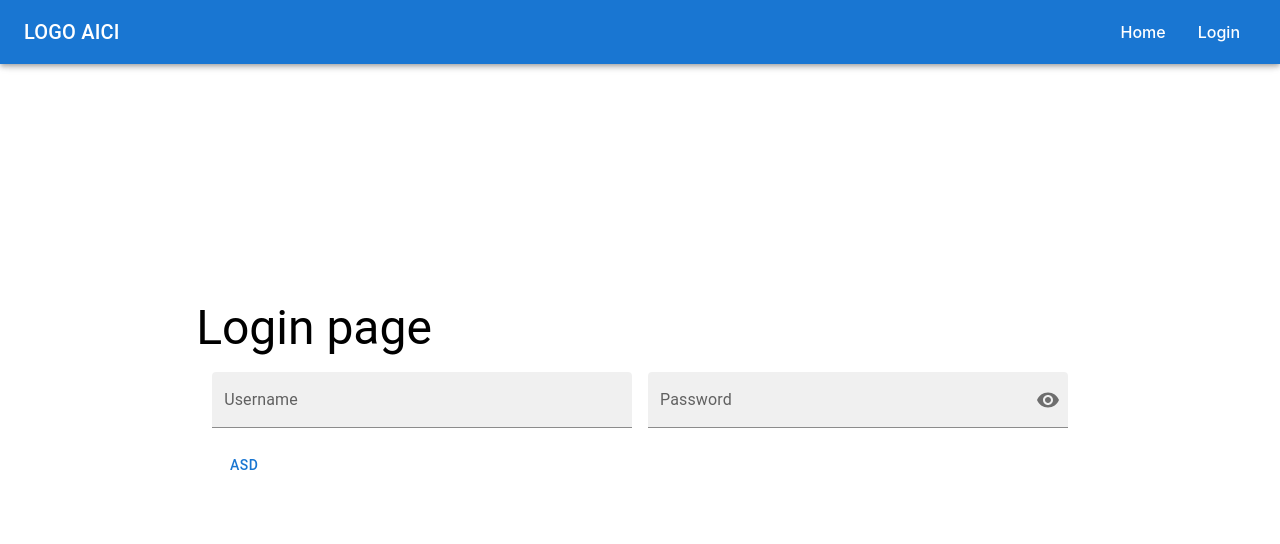
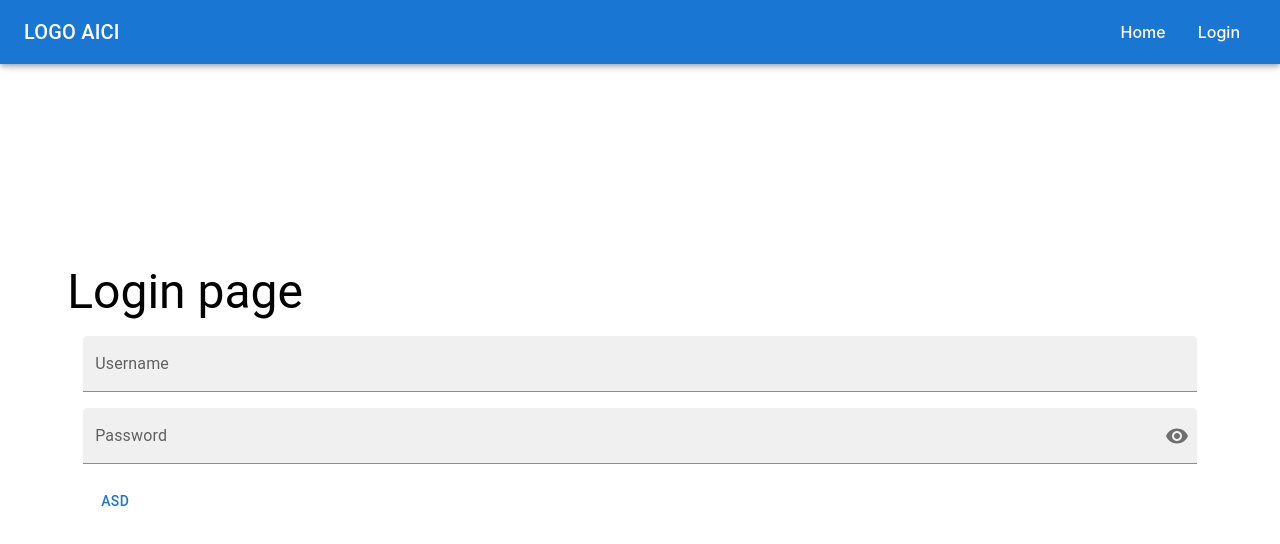
Before and after one commit to iCooKie123/catalog-online, a React (Vite) app: page /login in a window 1280 px wide. Shown: the top 544 px of the page. Built offline with nearby package versions, Linux system fonts and the light colour scheme.

Commit message:
Update index.css and Login.tsx

```diff
--- a/src/index.css
+++ b/src/index.css
@@ -2,7 +2,6 @@
 	font-family: Inter, system-ui, Avenir, Helvetica, Arial, sans-serif;
 	line-height: 1.5;
 	font-weight: 400;
-
 	color-scheme: light dark;
 	color: rgba(255, 255, 255, 0.87);
 	background-color: #242424;
@@ -66,3 +65,10 @@ button:focus-visible {
 		background-color: #f9f9f9;
 	}
 }
+
+#root {
+	width: 97%;
+	display: flex;
+	align-items: center;
+	justify-content: center;
+}
--- a/src/pages/login-page/Login.tsx
+++ b/src/pages/login-page/Login.tsx
@@ -12,15 +12,17 @@ export const LoginPage = () => {
 		<FormProvider {...methods}>
 			<Box
 				sx={{
-					flexGrow: 1,
 					backgroundColor: "white",
 					padding: "1rem",
 					margin: "1rem",
+					display: "flex",
+					alignItems: "center",
+					width: "100%",
 				}}>
 				<Grid
 					container
 					spacing={{ xs: 2 }}
-					columns={{ xs: 2, md: 4 }}
+					columns={2}
 					padding={4}>
 					<Grid
 						xs={2}
```
